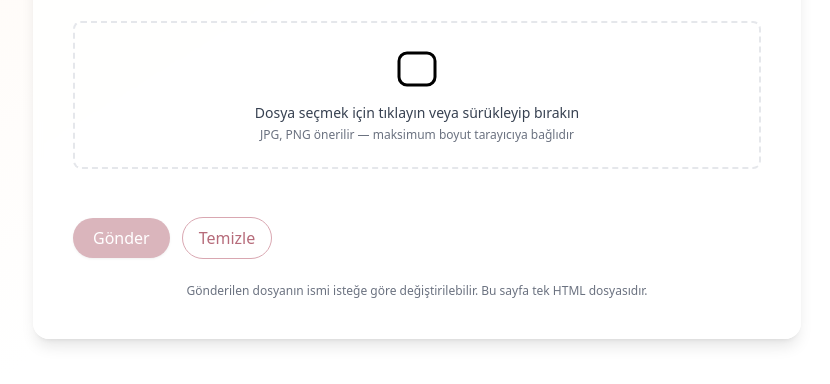
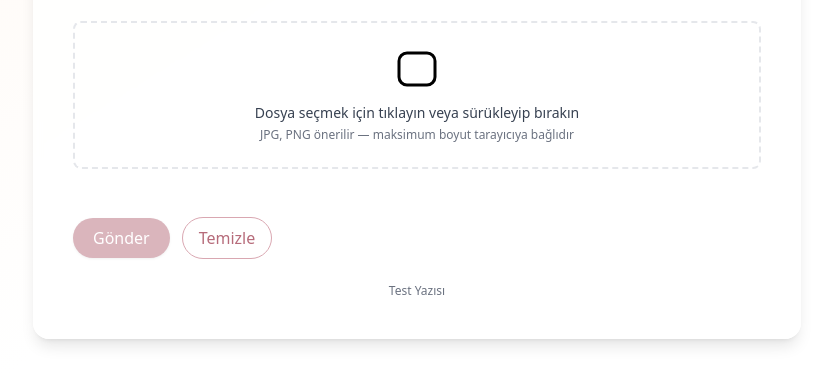
Before and after one commit to voxelitcraft/wedding-photo, a plain HTML site: page index.html in a window 1280 px wide. Shown: the part 280-664 px from the top of the page, without its empty margins (223-1053 px from the left). Drawn offline with nearby package versions, Linux system fonts and the light colour scheme.

```diff
--- a/index.html
+++ b/index.html
@@ -3,7 +3,7 @@
 <head>
   <meta charset="utf-8" />
   <meta name="viewport" content="width=device-width,initial-scale=1" />
-  <title>Düğün & Nişan Fotoğraf Yükleme</title>
+  <title>Fotoğraf Yükleme</title>
   <!-- Tailwind Play CDN -->
   <script src="https://cdn.tailwindcss.com"></script>
   <style>
@@ -50,7 +50,7 @@
       <div id="responseBox" class="mt-4 p-3 bg-gray-50 rounded-lg text-sm text-gray-700 hidden"></div>
     </section>
 
-    <footer class="mt-6 text-xs text-gray-500 text-center">Gönderilen dosyanın ismi isteğe göre değiştirilebilir. Bu sayfa tek HTML dosyasıdır.</footer>
+    <footer class="mt-6 text-xs text-gray-500 text-center">Test Yazısı</footer>
   </main>
 
   <script>
```
